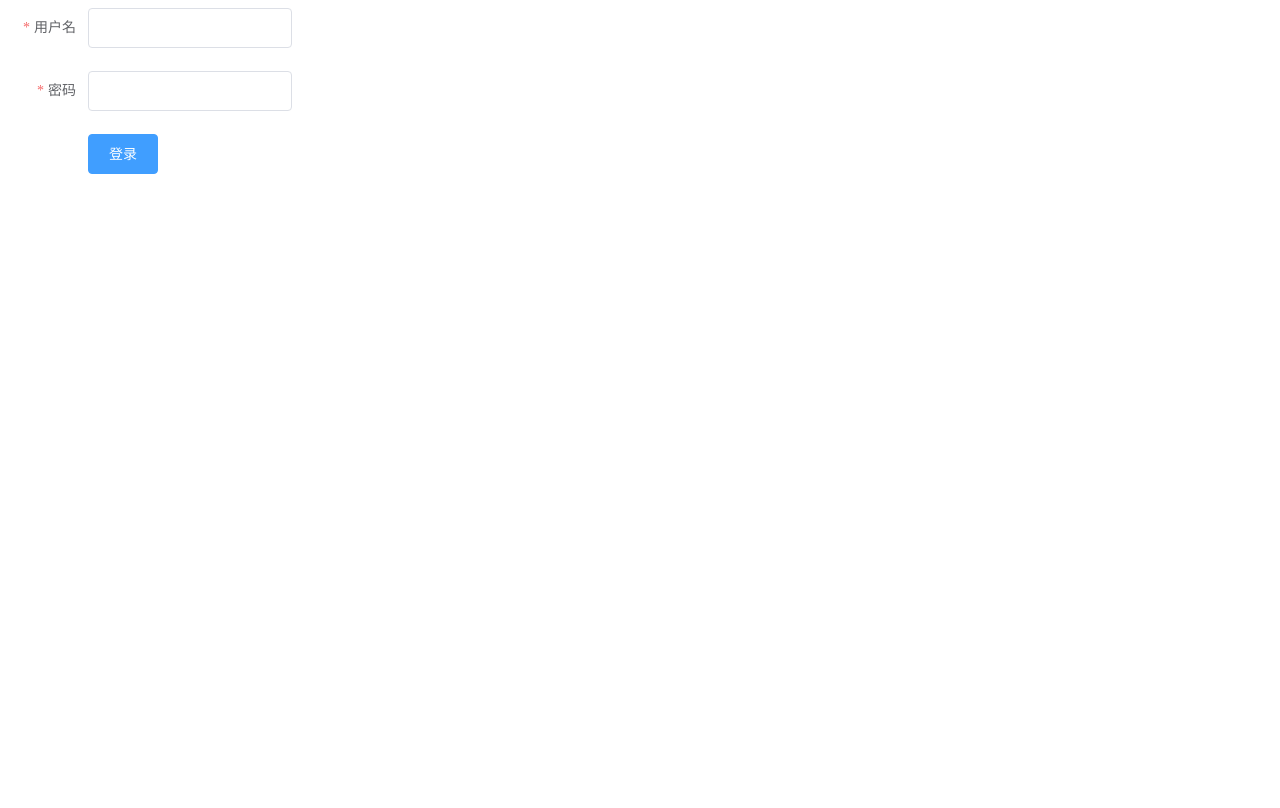
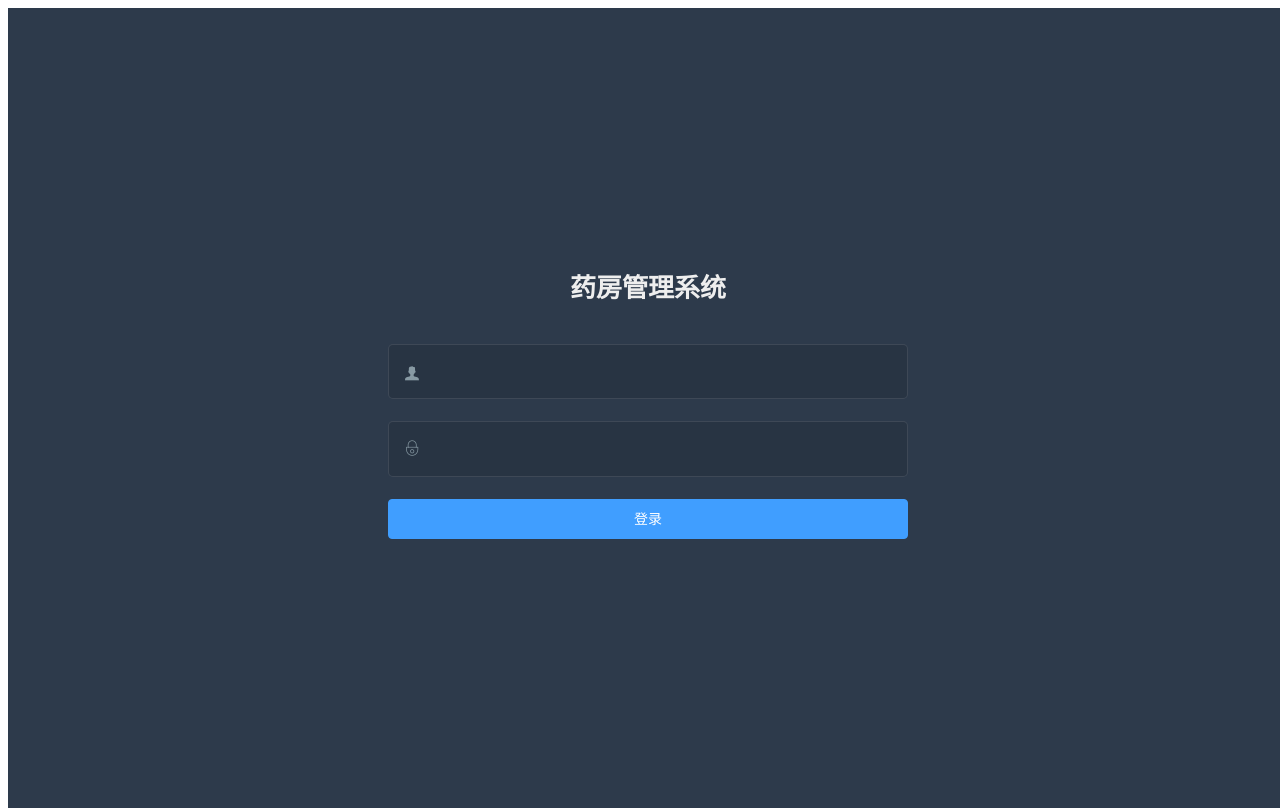
Before and after one commit to chiuwingyan/medicine, a Vue app: page /#/login in a window 1280 px wide. Built offline with nearby package versions, Linux system fonts and the light colour scheme.

Commit message:
完善登录页面

```diff
--- a/index.html
+++ b/index.html
@@ -3,7 +3,8 @@
   <head>
     <meta charset="utf-8">
     <meta name="viewport" content="width=device-width,initial-scale=1.0">
-    <title>medicine</title>
+    <link rel="stylesheet" href="src/assets/iconfont/iconfont.css">
+    <title>药房管理系统</title>
   </head>
   <body>
     <div id="app"></div>
--- a/package.json
+++ b/package.json
@@ -16,6 +16,7 @@
   },
   "devDependencies": {
     "autoprefixer": "^7.1.2",
+    "axios": "^0.17.1",
     "babel-core": "^6.22.1",
     "babel-helper-vue-jsx-merge-props": "^2.0.3",
     "babel-loader": "^7.1.1",
--- a/src/App.vue
+++ b/src/App.vue
@@ -15,5 +15,16 @@ export default {
 </script>
 
 <style lang="scss"  type="text/css">
-
+html{
+  height: 100%;
+  width: 100%;
+}
+body{
+  width: 100%;
+  height: 100%;
+}
+#app{
+  width: 100%;
+  height: 100%;
+}
 </style>
--- a/src/components/login.vue
+++ b/src/components/login.vue
@@ -1,16 +1,25 @@
 <template>
+
   <div class="login">
 
-     <el-form ref="form" :model="form" label-width="80px" :rules="loginRules">
-  <el-form-item label="用户名" prop="name">
-    <el-input v-model="form.name" class="user-input"></el-input>
+     <el-form ref="form" :model="form"  :rules="loginRules" class="login-form">
+       <div class="title-container">
+        <h3 class="title">药房管理系统</h3>
+
+      </div>
+  <el-form-item label="" prop="name">
+    <span class="svg-container svg-container_login">
+      <i class="iconfont icon-denglu"></i>
+    </span>
+    <el-input v-model="form.name" type="text"/>
   </el-form-item>
-   <el-form-item label="密码" prop="pass">
-    <el-input type="password" v-model="form.pass" auto-complete="off" class="user-pass"></el-input>
+   <el-form-item label="" prop="pass">
+     <span class="svg-container">
+      <i class="iconfont icon-denglu1"></i>
+    </span>
+    <el-input type="password" v-model="form.pass" auto-complete="off"/>
   </el-form-item>
-  <el-form-item size="large">
-    <el-button type="primary" @click="onSubmit">登录</el-button>
-  </el-form-item>
+ <el-button type="primary" style="width:100%;margin-bottom:30px;"  @click="onSubmit">登录</el-button>
   </el-form>
   </div>
 </template>
@@ -34,17 +43,103 @@ export default {
   methods:{
       onSubmit(){
         console.log(this.form.name,this.form.pass)
+        this.$http.post('http://39.108.174.244:9090/oauth/login',{
+        "id": 0,
+        "isDisabled": 0,
+        "page": 0,
+        "password": this.form.pass,
+        "realName": "string",
+        "roleId": 0,
+        "rows": 0,
+        "username": this.form.name
+        }).then(function (response) {
+        console.log(response);
+        })
+        .catch(function (error) {
+          console.log(error);
+        });
+            }
+        }
       }
-  }
-}
 </script>
 
 <!-- Add "scoped" attribute to limit CSS to this component only -->
-<style lang="scss" scoped="" type="text/css">
-.user-input{
-  width: 204px;
-}
-.user-pass{
-  width:204px;
+<style lang="scss" type="text/css">    //重写element-ui
+
+$light_gray:#eee;
+$bg:#2d3a4b;
+.login{
+ width:100%;
+ height: 100%;
+ position: relative;
+ background-color:#2d3a4b;
+  .login-form{
+    position: absolute;
+    top: 50%;
+    left: 50%;
+    transform: translate(-50%,-50%);
+    width: 520px;
+    padding: 35px 35px 15px 35px;
+    .el-form-item {
+    border: 1px solid rgba(255, 255, 255, 0.1);
+    background: rgba(0, 0, 0, 0.1);
+    border-radius: 5px;
+    color: #454545;
+  }
+  .title-container {
+    position: relative;
+    .title {
+      font-size: 26px;
+      font-weight: 400;
+      color: $light_gray;
+      margin: 0px auto 40px auto;
+      text-align: center;
+      font-weight: bold;
+    }
+  }
+  .el-input{
+        display: inline-block;
+        height: 47px;
+        width: 85%;
+        input{
+          background: transparent;
+          border: 0px;
+          -webkit-appearance: none;
+          border-radius: 0px;
+          padding: 12px 5px 12px 15px;
+          color: $light_gray;
+          height: 47px;
+          &:-webkit-autofill {
+            -webkit-box-shadow: 0 0 0px 1000px $bg inset !important;
+            -webkit-text-fill-color: #fff !important;
+          }
+        }
+    }
+  }
 }
 </style>
+<style lang="scss" scoped="" type="text/css">
+$bg:#2d3a4b;
+$dark_gray:#889aa4;
+$light_gray:#eee;
+.svg-container {
+    padding: 6px 5px 6px 15px;
+    color: $dark_gray;
+    vertical-align: middle;
+    width: 30px;
+    display: inline-block;
+    &_login {
+      font-size: 20px;
+    }
+  }
+  .el-form-item__content{
+    margin-left: 0;
+  }
+  .button{
+     position: absolute;
+    right: 35px;
+    bottom: 28px;
+  }
+
+
+</style>
--- a/src/main.js
+++ b/src/main.js
@@ -5,8 +5,9 @@ import App from './App'
 import router from './router'
 import ElementUI from 'element-ui'
 import 'element-ui/lib/theme-chalk/index.css'
+import axios from 'axios'
 
-
+Vue.prototype.$http = axios
 Vue.config.productionTip = false
 Vue.use(ElementUI);
 /* eslint-disable no-new */
```
